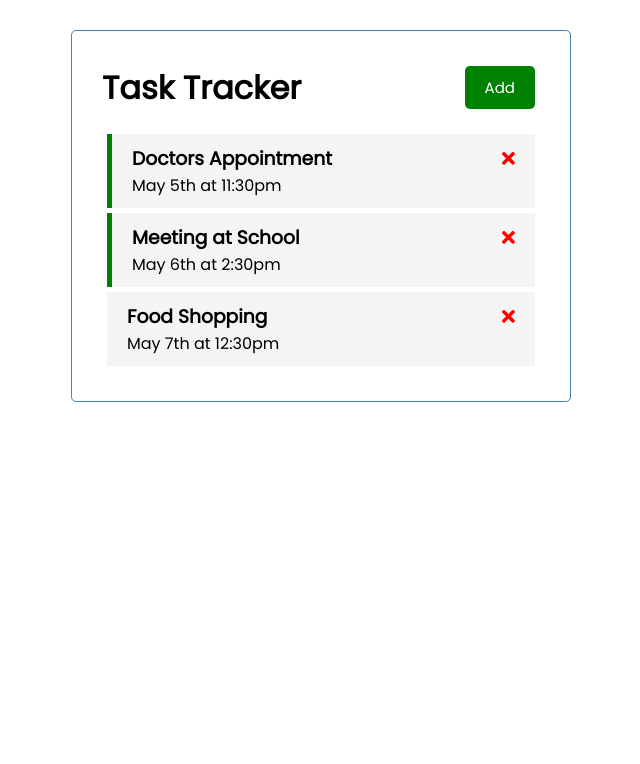
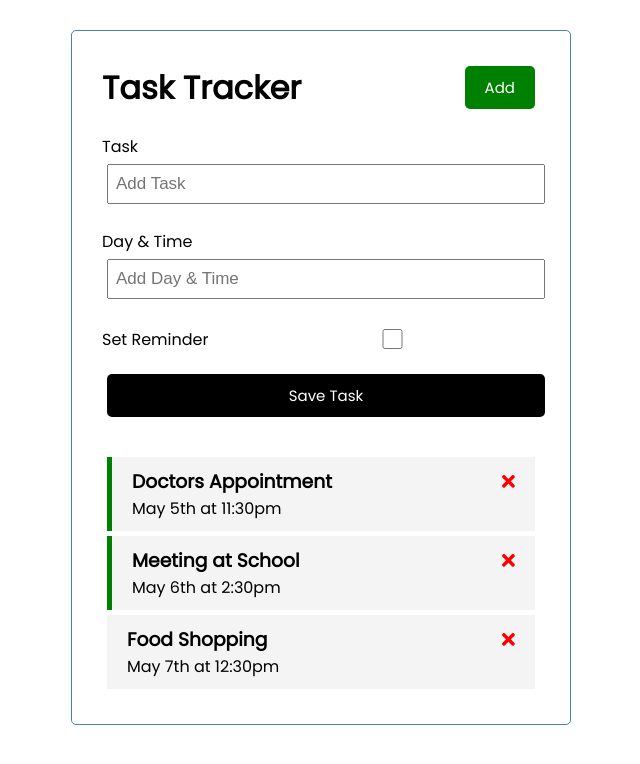
Before and after one commit to Ninjaphil24/angular-crash, an Angular app: page / in a window 1280 px wide. Shown: the top 764 px of the page, without its empty margins (319-959 px from the left). Built offline with nearby package versions, Linux system fonts and the light colour scheme; data requests are answered from the project's data file.

Commit message:
Add form style

```diff
--- a/src/app/app.module.ts
+++ b/src/app/app.module.ts
@@ -8,6 +8,7 @@
 import { ButtonComponent } from './components/button/button.component';
 import { TasksComponent } from './components/tasks/tasks.component';
 import { TaskItemComponent } from './components/task-item/task-item.component';
+import { AddTaskComponent } from './components/add-task/add-task.component';
 
 @NgModule({
   declarations: [
@@ -15,7 +16,8 @@
     HeaderComponent,
     ButtonComponent,
     TasksComponent,
-    TaskItemComponent
+    TaskItemComponent,
+    AddTaskComponent
   ],
   imports: [
     BrowserModule,
--- /dev/null
+++ b/src/app/components/add-task/add-task.component.css
@@ -0,0 +1,3 @@
+.add-form {
+    margin-bottom: 40px;
+}
--- /dev/null
+++ b/src/app/components/add-task/add-task.component.html
@@ -0,0 +1,15 @@
+<form class="add-form">
+    <div class="form-control">
+        <label for="text">Task</label>
+        <input type="text" name="text" id="text" placeholder="Add Task" />
+    </div>
+    <div class="form-control">
+        <label for="text">Day & Time</label>
+        <input type="text" name="day" id="day" placeholder="Add Day & Time" />
+    </div>
+    <div class="form-control form-control-check">
+        <label for="text">Set Reminder</label>
+        <input type="checkbox" name="reminder" id="reminder" />
+    </div>
+    <input type="submit" value="Save Task" class="btn btn-block">
+</form>
--- /dev/null
+++ b/src/app/components/add-task/add-task.component.ts
@@ -0,0 +1,15 @@
+import { Component, OnInit } from '@angular/core';
+
+@Component({
+  selector: 'app-add-task',
+  templateUrl: './add-task.component.html',
+  styleUrls: ['./add-task.component.css']
+})
+export class AddTaskComponent implements OnInit {
+
+  constructor() { }
+
+  ngOnInit(): void {
+  }
+
+}
--- a/src/app/components/tasks/tasks.component.html
+++ b/src/app/components/tasks/tasks.component.html
@@ -1,3 +1,4 @@
+<app-add-task></app-add-task>
 <app-task-item
 *ngFor="let task of tasks"
 [task]="task"
```
Also changed, not shown: 1 other file (tests, documents, lock files or other folders).
